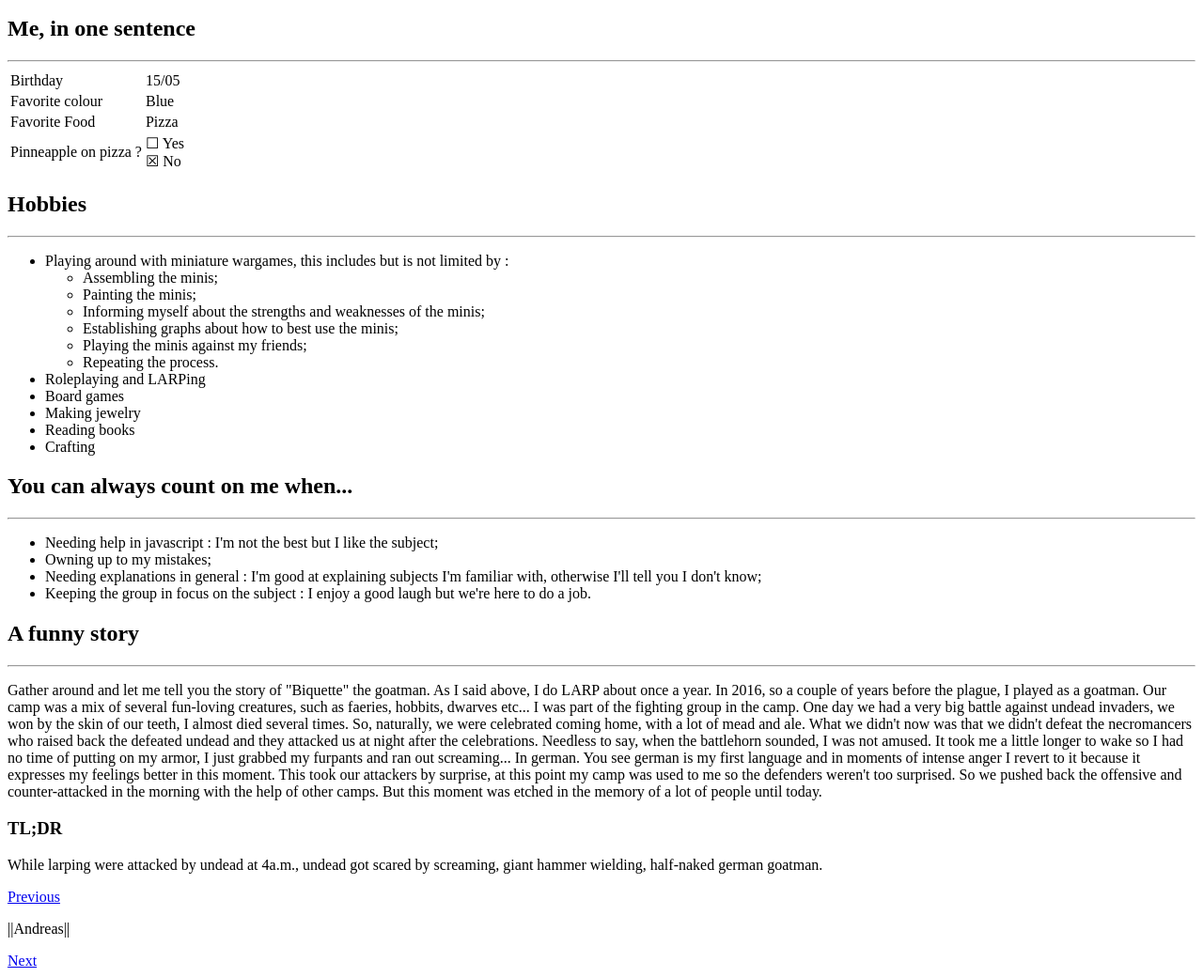
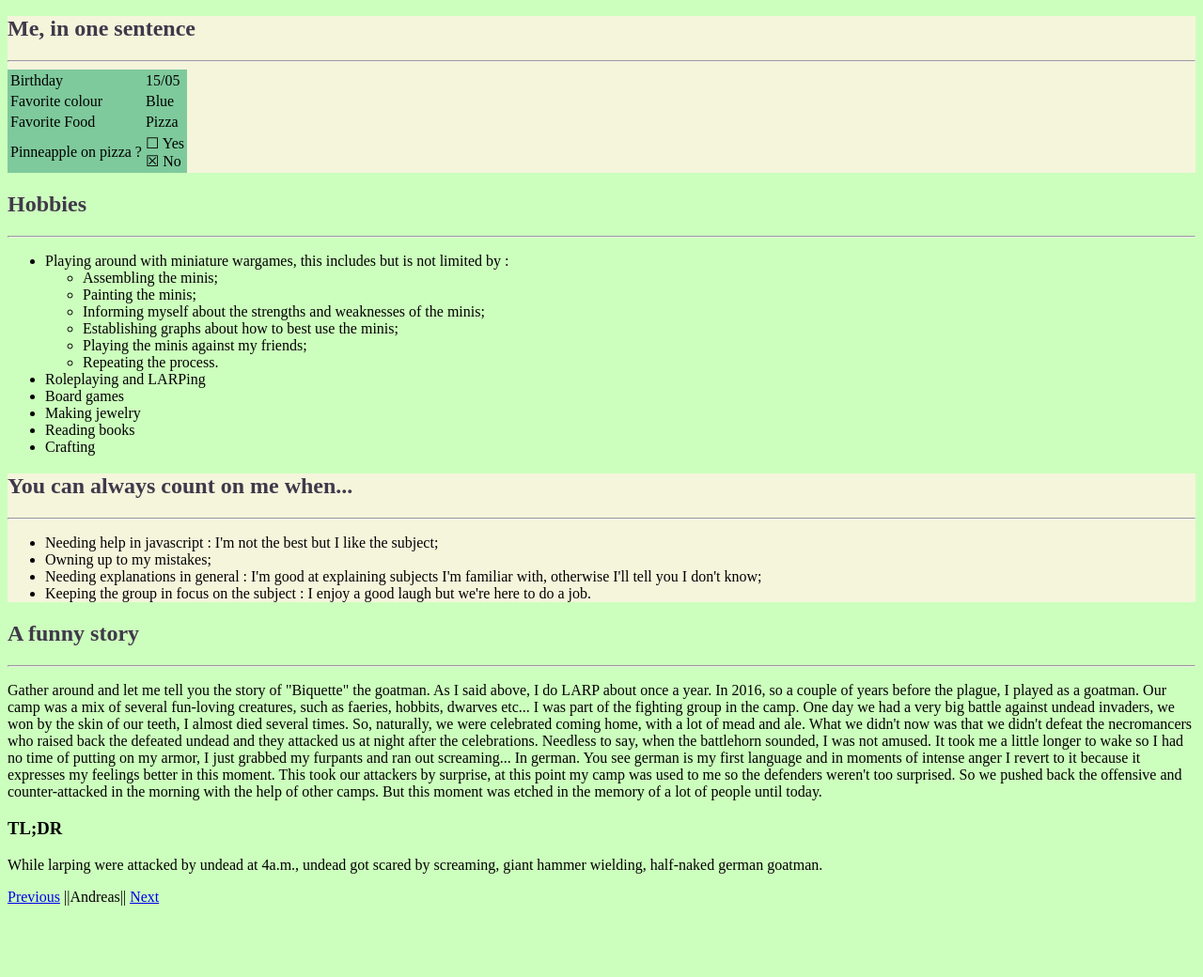
Before and after one commit to Nimarho/markdown-to-html, a plain HTML site: page index.html in a window 1280 px wide. Shown: the part 478-1518 px from the top of the page at 94% size. After the commit the page ends 1450 px from the top, so only its background shows below. Drawn offline with Linux system fonts and the light colour scheme.

Commit message:
stylesheet css2

```diff
--- a/index.html
+++ b/index.html
@@ -9,10 +9,13 @@
         <link rel="stylesheet" href="styles.css">
     </head>
     <body>
+      <div class="nameDiv">
         <h1>Andreas</h1>
         <hr />
         <p><em>What is normal to the spider is chaos to the fly</em></p>
-      <img src="me_markdown.png" alt="My picture" />
+        <img class="roundImg" src="me_markdown.png" alt="My picture" />
+      </div>
+      <div class="oneSentence">
         <h2>Me, in one sentence</h2>
         <hr />
         <table>
@@ -35,6 +38,8 @@
             </tr>
           </tbody>
         </table>
+      </div>
+      <div class="hobbies">
         <h2>Hobbies</h2>
         <hr />
         <ul>
@@ -53,6 +58,8 @@
           <li>Reading books</li>
           <li>Crafting</li>
         </ul>
+      </div>
+      <div class="countOnMe">
         <h2>You can always count on me when...</h2>
         <hr>
         <ul>
@@ -61,6 +68,8 @@
           <li>Needing explanations in general : I'm good at explaining subjects I'm familiar with, otherwise I'll tell you I don't know;</li>
           <li>Keeping the group in focus on the subject : I enjoy a good laugh but we're here to do a job.</li>
         </ul>
+      </div>
+      <div class="funnyStory">
           <h2>A funny story</h2>
         <hr>
         <p>Gather around and let me tell you the story of "Biquette" the goatman.
@@ -68,8 +77,11 @@
           I was part of the fighting group in the camp. One day we had a very big battle against undead invaders, we won by the skin of our teeth, I almost died several times. So, naturally, we were celebrated coming home, with a lot of mead and ale. What we didn't now was that we didn't defeat the necromancers who raised back the defeated undead and they attacked us at night after the celebrations. Needless to say, when the battlehorn sounded, I was not amused. It took me a little longer to wake so I had no time of putting on my armor, I just grabbed my furpants and ran out screaming... In german. You see german is my first language and in moments of intense anger I revert to it because it expresses my feelings better in this moment. This took our attackers by surprise, at this point my camp was used to me so the defenders weren't too surprised. So we pushed back the offensive and counter-attacked in the morning with the help of other camps. But this moment was etched in the memory of a lot of people until today.</p>
         <h3>TL;DR</h3>
         <p>While larping were attacked by undead at 4a.m., undead got scared by screaming, giant hammer wielding, half-naked german goatman.</p>
-      <a href="https://www.google.com/">Previous</a>
-      <p>||Andreas||</p>
-      <a href="https://www.google.com/">Next</a>
+
+      </div>
+
+      <a href="https://www.google.com/" class="inline">Previous</a>
+      <p class="inline">||Andreas||</p>
+      <a href="https://www.google.com/" class="inline">Next</a>
     </body>
 </html>
--- a/styles.css
+++ b/styles.css
@@ -0,0 +1,44 @@
+body{
+    background-color: #CCFFBD;
+}
+
+table{
+    background-color: #7ECA9C;
+}
+
+h1{
+    color: #1C1427;
+}
+
+h2{
+    color: #40394A;
+}
+
+.nameDiv{
+
+}
+
+.oneSentence{
+    background-color: beige;
+}
+
+.hobbies{
+
+}
+
+.countOnMe{
+    background-color: beige;
+}
+
+.funnyStory{
+
+}
+
+
+.roundImg{
+    border-radius: 50%;
+}
+
+.inline{
+    display: inline;
+}
```
Lines whose indentation alone changed are shown as unchanged.
